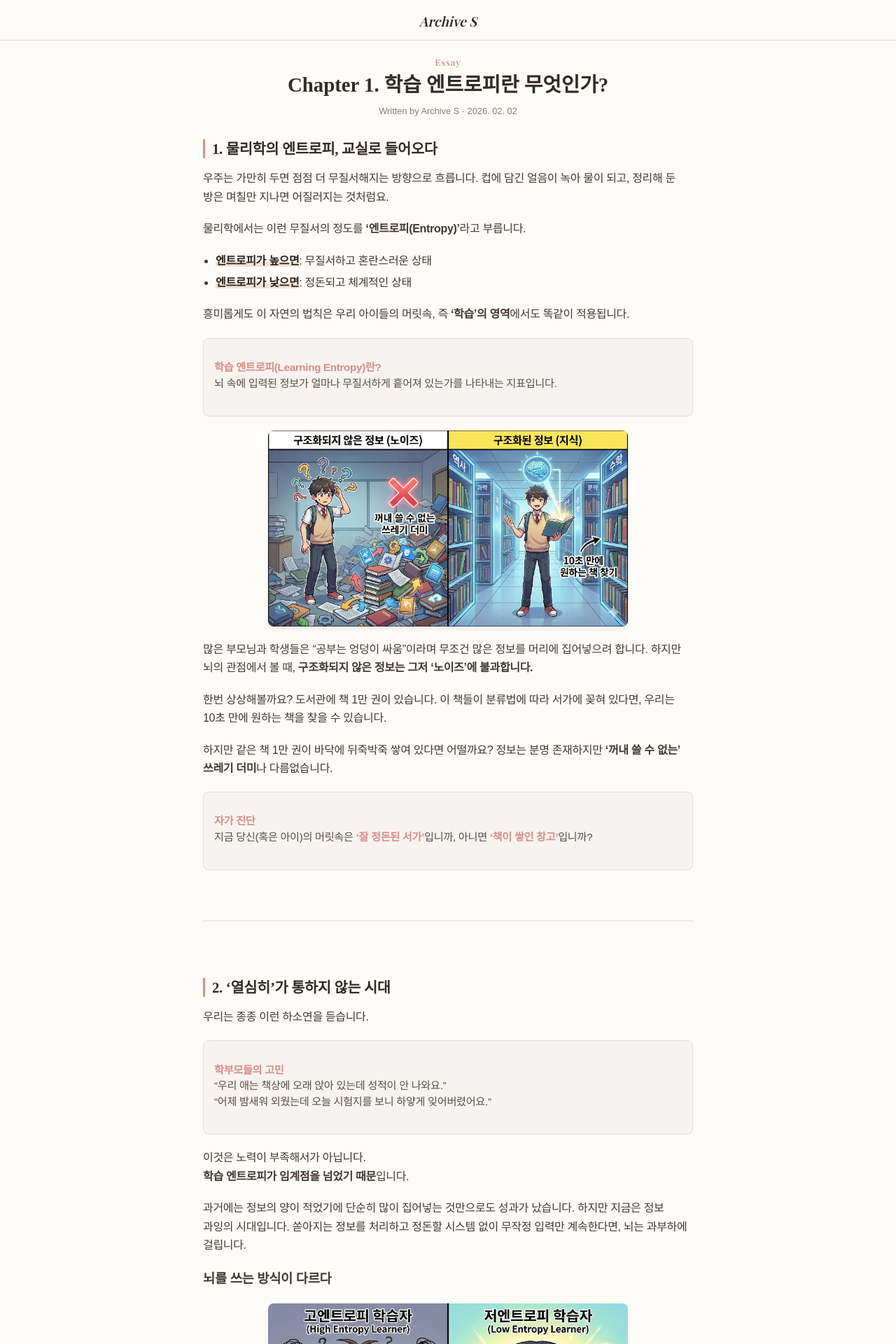
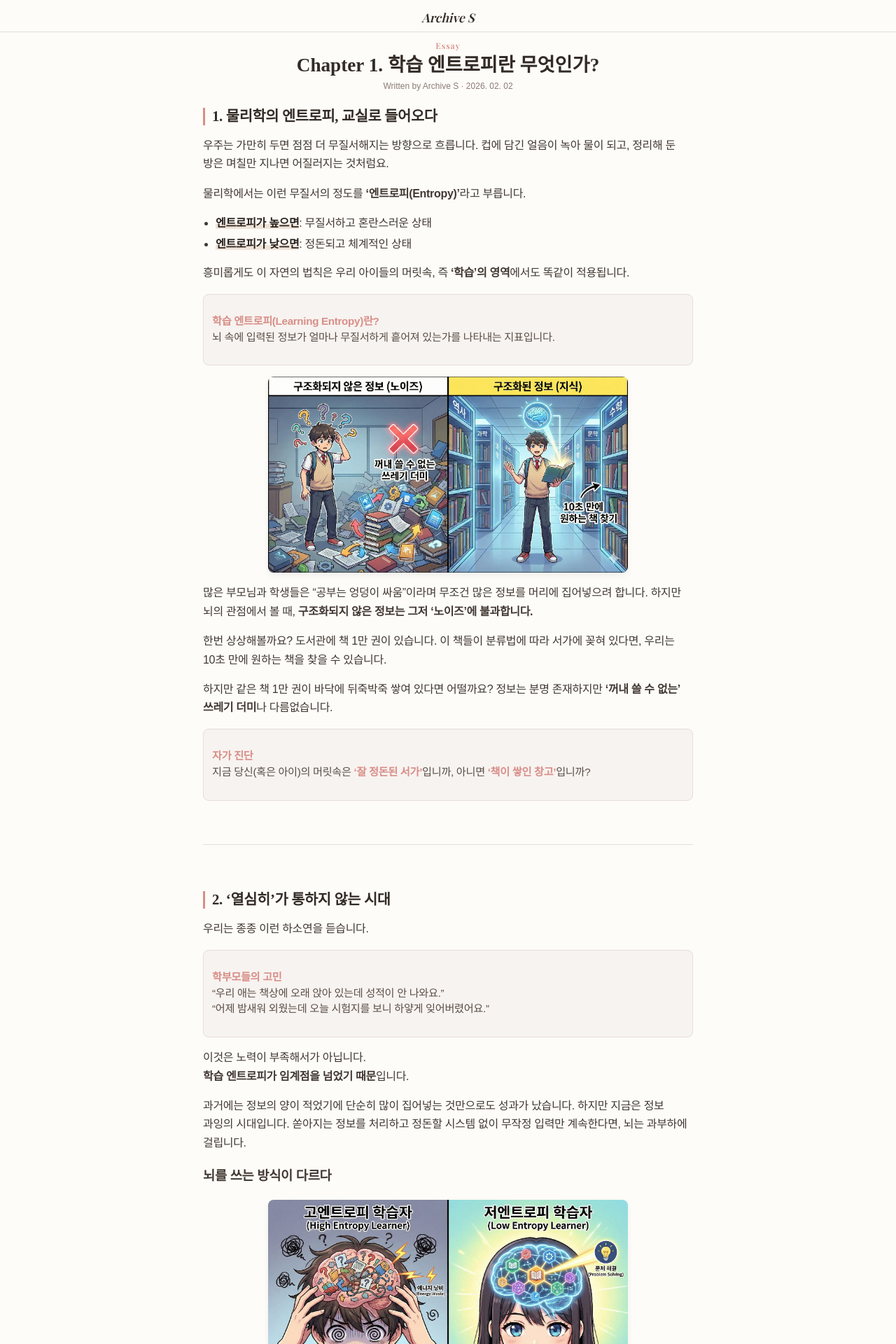
Before and after one commit to somath-edu/somath-edu.github.io, a Jekyll site: the page built from library/entropy-ch1.md, in a window 1280 px wide. Shown: the top 1920 px of the page at 70% size. Built offline with Jekyll 4.4.1, drawn with Linux system fonts in a browser that asks for light colours; some web fonts are replaced.

Commit message:
Update book.html

```diff
--- a/_layouts/book.html
+++ b/_layouts/book.html
@@ -27,17 +27,17 @@
             color: var(--text-main);
             font-family: var(--font-body);
             margin: 0;
-            line-height: 1.65; /* 줄 간격도 살짝 좁힘 (1.8 -> 1.65) */
+            line-height: 1.65;
         }
 
         header {
             text-align: center;
-            padding: 15px 0 10px; /* 헤더 여백 축소 */
+            padding: 10px 0 5px; /* [수정] 헤더 높이 최소화 */
             border-bottom: 1px solid var(--line-color);
         }
         .brand-mini {
             font-family: var(--font-logo);
-            font-size: 1.2rem;
+            font-size: 1.1rem; /* 로고 크기도 살짝 줄여서 공간 확보 */
             font-weight: 600;
             color: var(--text-main);
             text-decoration: none;
@@ -47,39 +47,39 @@
         .book-container {
             max-width: 700px;
             margin: 0 auto;
-            padding: 20px 20px 60px; /* 전체 컨테이너 위아래 여백 대폭 축소 */
+            padding: 10px 20px 60px; /* [수정] 본문 시작 위치를 위로 바짝 당김 (20px -> 10px) */
         }
 
         .chapter-header {
             text-align: center;
-            margin-bottom: 30px; /* 제목 아래 여백 축소 */
+            margin-bottom: 15px; /* [수정] 제목과 본문 사이 간격 대폭 축소 (30px -> 15px) */
         }
         .chapter-label {
             display: block;
             font-family: var(--font-logo);
             color: var(--accent-point);
-            font-size: 0.8rem;
-            margin-bottom: 5px;
+            font-size: 0.75rem;
+            margin-bottom: 3px;
             letter-spacing: 1px;
         }
         .chapter-title {
             font-family: var(--font-title);
-            font-size: 1.8rem;
+            font-size: 1.7rem; /* 제목 크기 살짝 줄여서 부담 감소 */
             margin: 0;
             word-break: keep-all;
-            line-height: 1.2;
+            line-height: 1.1;
             font-weight: 700;
         }
         .chapter-meta {
-            margin-top: 10px;
+            margin-top: 5px;
             color: var(--text-sub);
-            font-size: 0.8rem;
+            font-size: 0.75rem;
             font-family: var(--font-body);
         }
 
         /* --- 본문 스타일링 --- */
         .content-body {
-            font-size: 1.0rem;        /* 본문 글자 크기 약간 축소 */
+            font-size: 1.0rem;
             text-align: left;
             word-break: keep-all;
             color: #423833;
@@ -87,41 +87,41 @@
         }
 
         .content-body p {
-            margin-bottom: 1.2rem; /* 문단 사이 간격 좁힘 */
+            margin-bottom: 1.0rem; /* 문단 간격도 더 쫀쫀하게 */
         }
 
-        /* [수정 1] Part 제목 여백 확 줄임 */
+        /* [수정] Part 제목 여백 최소화 */
         .content-body h1 {
             font-family: var(--font-title);
             font-size: 1.5rem;
             text-align: center;
-            margin-top: 40px;    /* 70px -> 40px (확 당김) */
-            margin-bottom: 15px; /* 30px -> 15px */
+            margin-top: 25px;    /* [핵심] 위쪽 여백을 40px -> 25px로 당김 */
+            margin-bottom: 10px;
             color: var(--text-main);
             border-bottom: 2px solid var(--text-main);
-            padding-bottom: 10px;
-            line-height: 1.3;
+            padding-bottom: 8px;
+            line-height: 1.2;
         }
 
-        /* [수정 2] Chapter 소제목 여백 확 줄임 */
+        /* [수정] Chapter 소제목 여백 최소화 */
         .content-body h2 {
             font-family: var(--font-title);
             font-size: 1.3rem;
-            margin-top: 30px;    /* 50px -> 30px */
-            margin-bottom: 10px; /* 20px -> 10px */
+            margin-top: 20px;    /* [핵심] 위쪽 여백 30px -> 20px로 당김 */
+            margin-bottom: 8px;
             color: var(--text-main);
             font-weight: 700;
             border-left: 3px solid var(--accent-point);
             padding-left: 10px;
-            line-height: 1.3;
+            line-height: 1.2;
         }
 
         .content-body blockquote {
             background: #f7f3f0;
             border: 1px solid var(--line-color);
             border-radius: 8px;
-            margin: 20px 0;      /* 박스 위아래 여백 축소 */
-            padding: 15px;       /* 내부 여백 축소 */
+            margin: 15px 0;      /* 박스 위아래 여백 축소 */
+            padding: 12px;       /* 내부 여백 축소 */
             font-family: var(--font-body);
             font-size: 0.95rem;
             color: #5a4d46;
@@ -131,14 +131,13 @@
             color: var(--accent-point);
         }
 
-        /* [수정 3] 이미지 여백도 좁힘 */
         .content-body img {
             display: block;
             max-width: 85%;
             max-height: 280px;
             width: auto;
             height: auto;
-            margin: 20px auto;        /* 40px -> 20px (글이랑 더 가깝게) */
+            margin: 15px auto;        /* 이미지 위아래 여백도 20px -> 15px로 더 당김 */
             border-radius: 8px;
             box-shadow: 0 4px 10px rgba(0,0,0,0.06);
             object-fit: contain;
@@ -146,10 +145,10 @@
 
         .content-body ul {
             padding-left: 18px;
-            margin-bottom: 20px;
+            margin-bottom: 15px;
         }
         .content-body li {
-            margin-bottom: 5px;  /* 리스트 간격 좁힘 */
+            margin-bottom: 4px;
             line-height: 1.6;
         }
         .content-body li strong {
@@ -158,16 +157,15 @@
             background: linear-gradient(to top, #eee3d8 40%, transparent 40%);
         }
 
-        /* [수정 4] 구분선 여백 대폭 축소 */
         hr {
             border: 0;
             height: 1px;
             background: var(--line-color);
-            margin: 25px 0; /* 50px -> 25px (가장 많이 줄인 부분!) */
+            margin: 20px 0; /* 구분선 간격 최소화 */
         }
 
         .book-footer {
-            margin-top: 40px; /* 푸터 위 여백 축소 */
+            margin-top: 40px;
             text-align: center;
             border-top: 1px solid var(--line-color);
             padding-top: 30px;
@@ -188,15 +186,14 @@
             color: var(--text-main);
         }
 
-        /* 모바일 미세 조정 */
         @media (max-width: 600px) {
             .book-container {
-                padding: 15px 15px 50px; /* 모바일 좌우 여백 더 좁힘 */
+                padding: 10px 15px 50px; /* 모바일에서도 상단 10px 유지 */
             }
             .content-body img {
                 max-width: 100%;
                 max-height: 250px;
-                margin: 20px auto;
+                margin: 15px auto;
             }
         }
     </style>
```
